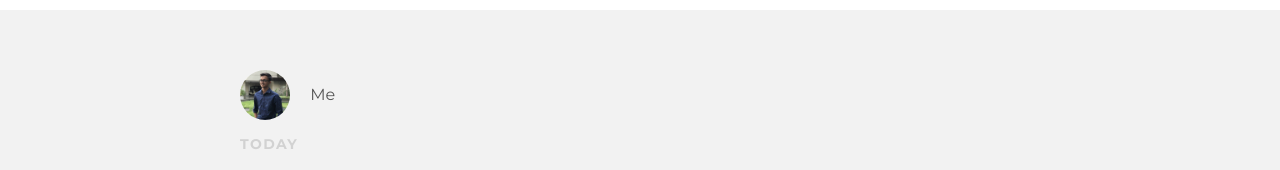
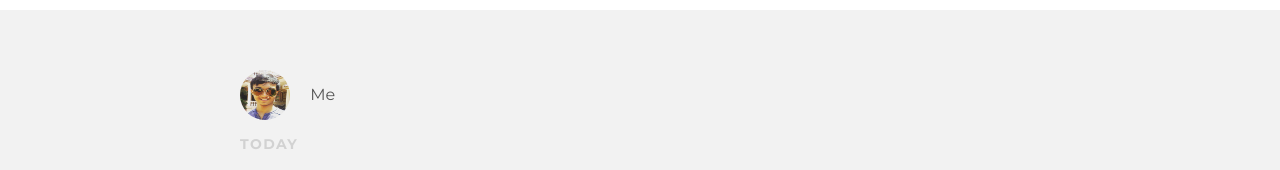
Before and after one commit to vishank97/vishank97.github.io, a plain HTML site: page index.html in a window 1280 px wide. Shown: the part 525-695 px from the top of the page. Drawn offline with Linux system fonts and the light colour scheme.

Commit message:
Add files via upload

```diff
--- a/index.html
+++ b/index.html
@@ -38,7 +38,7 @@
         <div class="post-container">
             <div class="post">
                 <div class="post-author">
-                    <img src="me.jpg" width="200px" height="200px">
+                    <img src="second.jpg" width="200px" height="200px">
                     <span>Me</span>
                 </div>
                 <p class="post-date">Today</p>
```
Also changed, not shown: second.jpg (added).
